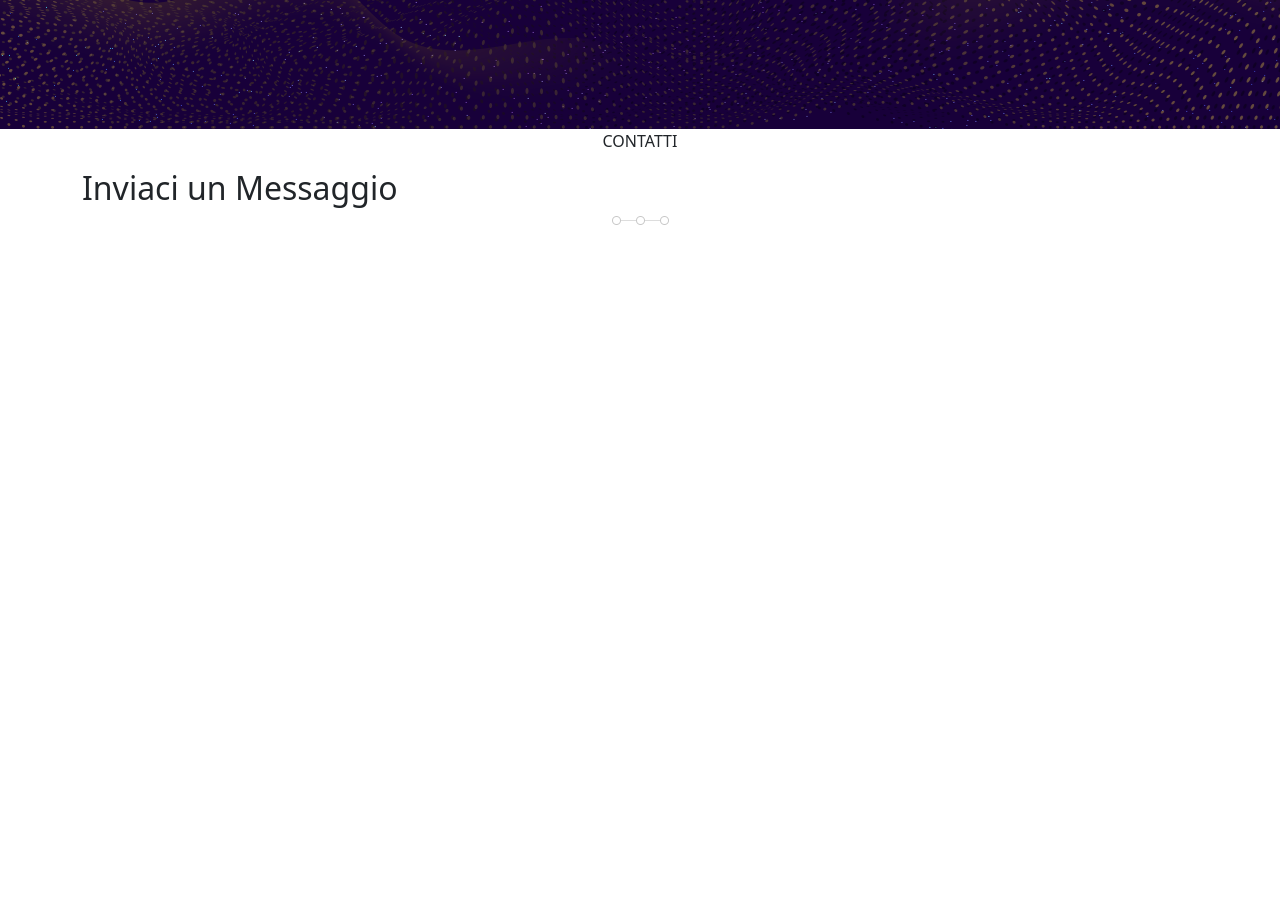
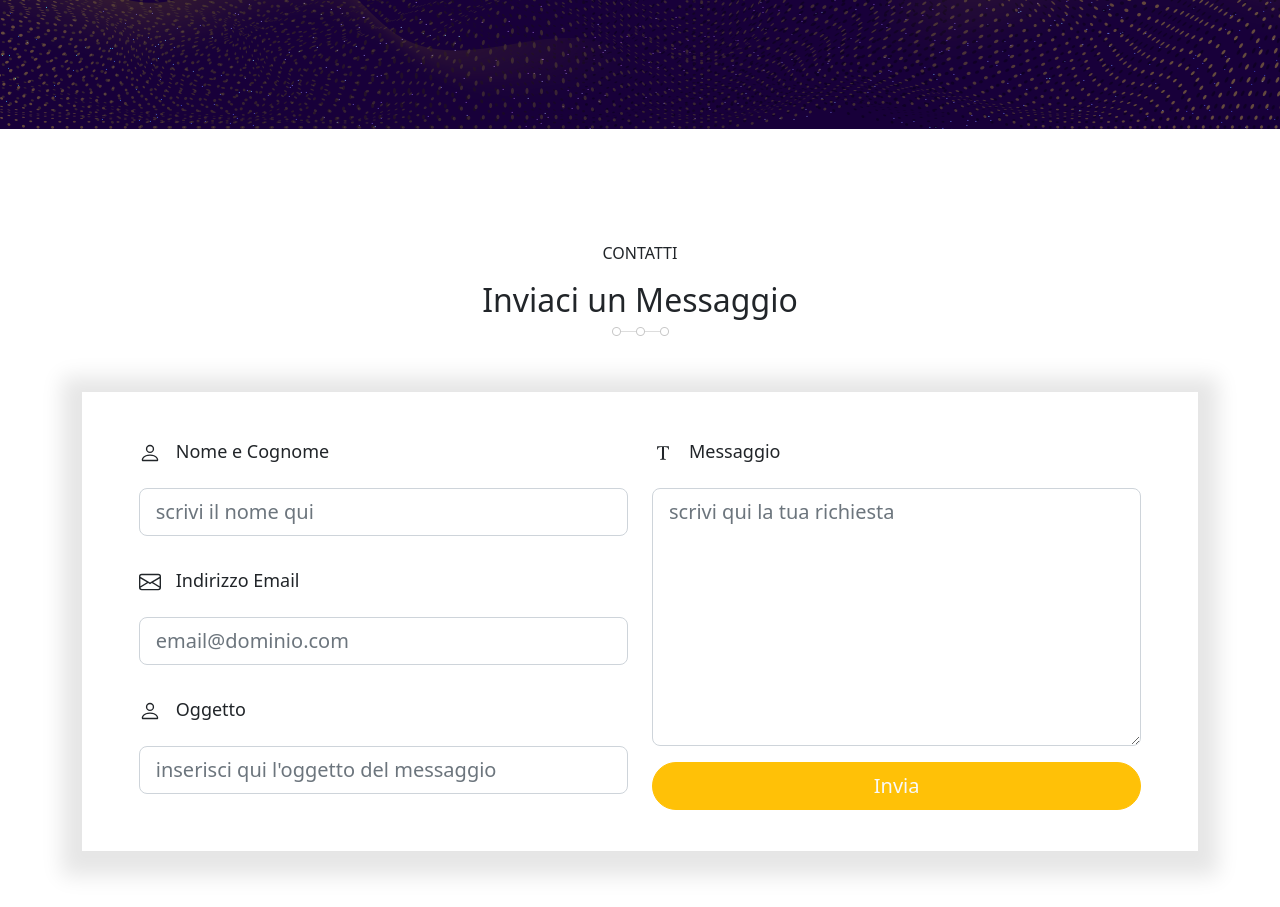
Before and after one commit to Secchi37/Dashboard-Meteo, a React (Create React App) app: page / in a window 1280 px wide. Shown: the part 3320-4227 px from the top of the page. Before the commit the page ends 3545 px from the top, so only its background shows below. Built offline with nearby package versions, Linux system fonts and the light colour scheme.

Commit message:
Form Component

```diff
--- /dev/null
+++ b/src/components/FormContatti.js
@@ -0,0 +1,106 @@
+import React,{useState}from "react";
+import { Container, Form, Row, Col, Button } from "react-bootstrap";
+import '../components/styles.css'
+
+export default function FormContatti() {
+const [nome,setNome]=useState('');
+const [email,setEmail]=useState('');
+const [oggetto,setOggetto]=useState('');
+const [messaggio,setMessaggio]=useState('');
+
+const handleSumit=(e)=>{
+    e.preventDefault();
+    console.log('nome: ',nome,'email: ', email,'oggetto: ', oggetto, 'messaggio: ', messaggio);
+setNome('');
+setEmail('');
+setOggetto('');
+setMessaggio('');
+}
+
+const myHeaders = new Headers();
+myHeaders.append("Content-Type", "application/json");
+
+const raw = JSON.stringify({
+    "nome": nome,
+  "email": email,
+  "oggetto": oggetto,
+  "messaggio": messaggio,
+});
+
+const requestOptions = {
+    method: 'POST',
+    headers: myHeaders,
+    body: raw,
+    redirect: 'follow'
+  };
+
+  const url='';
+
+const Send=event=>{
+    fetch(url,requestOptions)
+    .then((response) => (response.json()))
+    .then((response)=> {
+    if (response.status === 'success') {
+      alert("Message Sent.");
+      this.resetForm()
+    } else if(response.status === 'fail') {
+      alert("Message failed to send.")
+    }
+  })
+}
+    return (
+        <Container fluid='sm' style={{ marginTop: '5%', borderRadius: '45', boxShadow: '0px 5px 20px 20px rgba(0, 0, 0, 0.10)', marginBottom: '5%' }}>
+            <Form onSubmit={handleSumit}>
+                <Row xs={1} md={2} style={{ marginLeft: '3%', marginRight: '3%' }}>
+                    <Col style={{ marginTop: '3%', marginBottom: '4%' }}>
+                        <Form.Group className="mb-3" controlId="Form.Nome">
+                            <svg xmlns="http://www.w3.org/2000/svg" width="22" height="22" fill="currentColor" class="bi bi-person" viewBox="0 0 16 16">
+                                <path d="M8 8a3 3 0 1 0 0-6 3 3 0 0 0 0 6Zm2-3a2 2 0 1 1-4 0 2 2 0 0 1 4 0Zm4 8c0 1-1 1-1 1H3s-1 0-1-1 1-4 6-4 6 3 6 4Zm-1-.004c-.001-.246-.154-.986-.832-1.664C11.516 10.68 10.289 10 8 10c-2.29 0-3.516.68-4.168 1.332-.678.678-.83 1.418-.832 1.664h10Z" />
+                            </svg>
+                            <Form.Label className="formLabel">
+                                Nome e Cognome
+                            </Form.Label>
+                            <Form.Control size='lg' type="text" placeholder="scrivi il nome qui"
+                             value={nome} onChange={(e)=>setNome(e.target.value)}/>
+                        </Form.Group>
+                        <Form.Group className="mb-3" controlId="Form.Email" >
+                            <svg xmlns="http://www.w3.org/2000/svg" width="22" height="22" fill="currentColor" class="bi bi-envelope" viewBox="0 0 16 16">
+                                <path d="M0 4a2 2 0 0 1 2-2h12a2 2 0 0 1 2 2v8a2 2 0 0 1-2 2H2a2 2 0 0 1-2-2V4Zm2-1a1 1 0 0 0-1 1v.217l7 4.2 7-4.2V4a1 1 0 0 0-1-1H2Zm13 2.383-4.708 2.825L15 11.105V5.383Zm-.034 6.876-5.64-3.471L8 9.583l-1.326-.795-5.64 3.47A1 1 0 0 0 2 13h12a1 1 0 0 0 .966-.741ZM1 11.105l4.708-2.897L1 5.383v5.722Z" />
+                            </svg>
+                            <Form.Label className="formLabel">
+                                Indirizzo Email</Form.Label>
+                            <Form.Control size='lg' type="email" placeholder="email@dominio.com"
+                            value={email} onChange={(e)=>setEmail(e.target.value)}/>
+                        </Form.Group>
+                        <Form.Group className="mb-3" controlId="Form.Oggetto">
+                            <svg xmlns="http://www.w3.org/2000/svg" width="22" height="22" fill="currentColor" class="bi bi-person" viewBox="0 0 16 16">
+                                <path d="M8 8a3 3 0 1 0 0-6 3 3 0 0 0 0 6Zm2-3a2 2 0 1 1-4 0 2 2 0 0 1 4 0Zm4 8c0 1-1 1-1 1H3s-1 0-1-1 1-4 6-4 6 3 6 4Zm-1-.004c-.001-.246-.154-.986-.832-1.664C11.516 10.68 10.289 10 8 10c-2.29 0-3.516.68-4.168 1.332-.678.678-.83 1.418-.832 1.664h10Z" />
+                            </svg>
+                            <Form.Label className="formLabel">
+                                Oggetto</Form.Label>
+                            <Form.Control size='lg' type="text" placeholder="inserisci qui l'oggetto del messaggio"
+                            value={oggetto} onChange={(e)=>setOggetto(e.target.value)}/>
+                        </Form.Group>
+                    </Col>
+                    <Col style={{ marginTop: '3%', marginBottom: '4%' }}>
+                        <Form.Group className="mb-3" controlId="Form.Textarea">
+                            <svg xmlns="http://www.w3.org/2000/svg" width="22" height="22" fill="currentColor" class="bi bi-fonts" viewBox="0 0 16 16">
+                                <path d="M12.258 3h-8.51l-.083 2.46h.479c.26-1.544.758-1.783 2.693-1.845l.424-.013v7.827c0 .663-.144.82-1.3.923v.52h4.082v-.52c-1.162-.103-1.306-.26-1.306-.923V3.602l.431.013c1.934.062 2.434.301 2.693 1.846h.479L12.258 3z" />
+                            </svg>
+                            <Form.Label className="formLabel">
+                                Messaggio</Form.Label>
+                            <Form.Control as="textarea" size='lg' rows={8} placeholder="scrivi qui la tua richiesta"
+                            value={messaggio} onChange={(e)=>setMessaggio(e.target.value)}/>
+                        </Form.Group>
+                        <div className="d-grid gap-2">
+                            <Button variant="warning rounded-pill text-light" size="lg"  type="submint" onClick={Send}>
+                              Invia
+                            </Button>
+                        </div>
+
+                    </Col>
+                </Row>
+            </Form>
+        </Container>
+    )
+}
--- a/src/components/styles.css
+++ b/src/components/styles.css
@@ -50,3 +50,10 @@
 .colorText1 {
   filter: invert(100%);
 }
+
+.formLabel {
+  font-size: 18px;
+  margin-bottom: 10px;
+  padding: 15px;
+  display: inline-block;
+}
--- a/src/pages/HomePage.js
+++ b/src/pages/HomePage.js
@@ -5,7 +5,9 @@ import BoxVocation from "../components/BoxVocation";
 import { dataCard } from "../DATA/DataCard";
 import BoxProcess from "../components/BoxProcess";
 import BoxSkills from "../components/BoxSkills";
+import FormContatti from "../components/FormContatti";
 import "../App.css";
+
 
 export default function HomePage(props) {
     return (
@@ -50,10 +52,11 @@ export default function HomePage(props) {
                     <BoxSkills />
                 </div>
             </div>
-            <div className="box-contatti" style={{position:'relative',margintTop:'50%'}}>
+            <div className="box-contatti" style={{position:'relative',marginTop:'10%'}}>
             <p style={{ textAlign: 'center' }}>CONTATTI</p>
-            <h2>Inviaci un Messaggio</h2>
+            <h2 style={{ textAlign: 'center' }}>Inviaci un Messaggio</h2>
             <Image className="d-block mx-auto img-fluid" alt='alt' src={require("../img/icons/decor-1.png")} />
+          <FormContatti/>
             </div>
 
 
```
